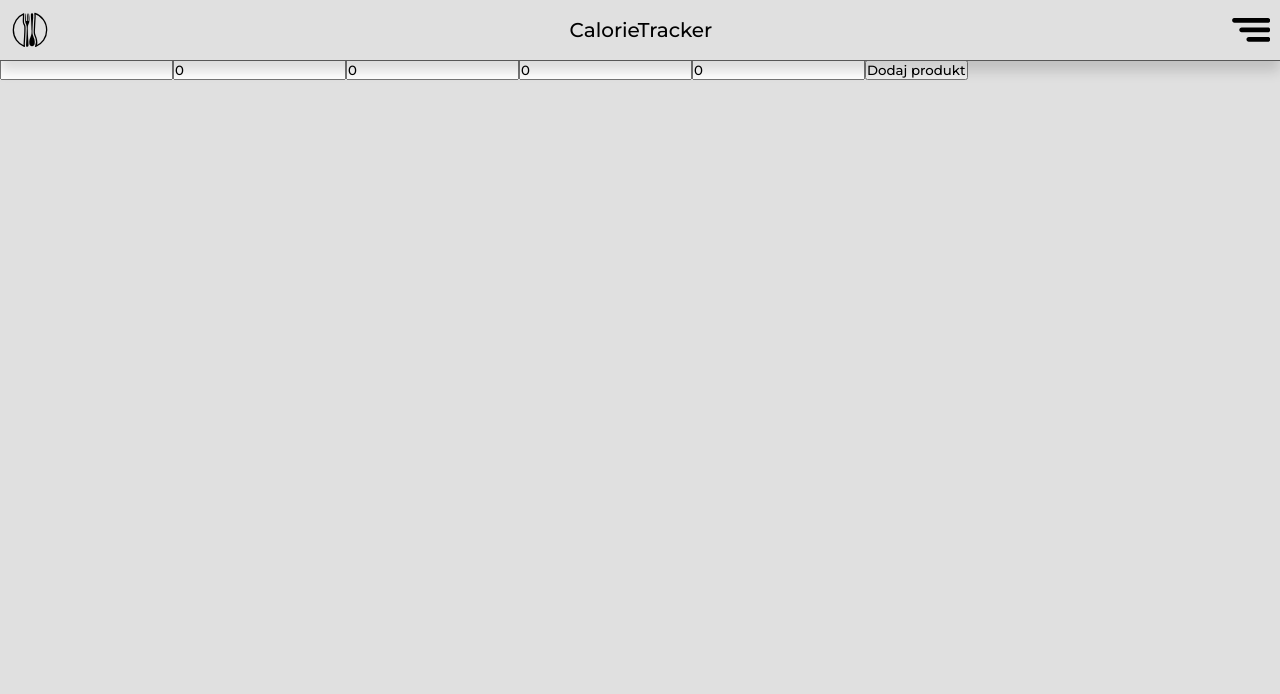
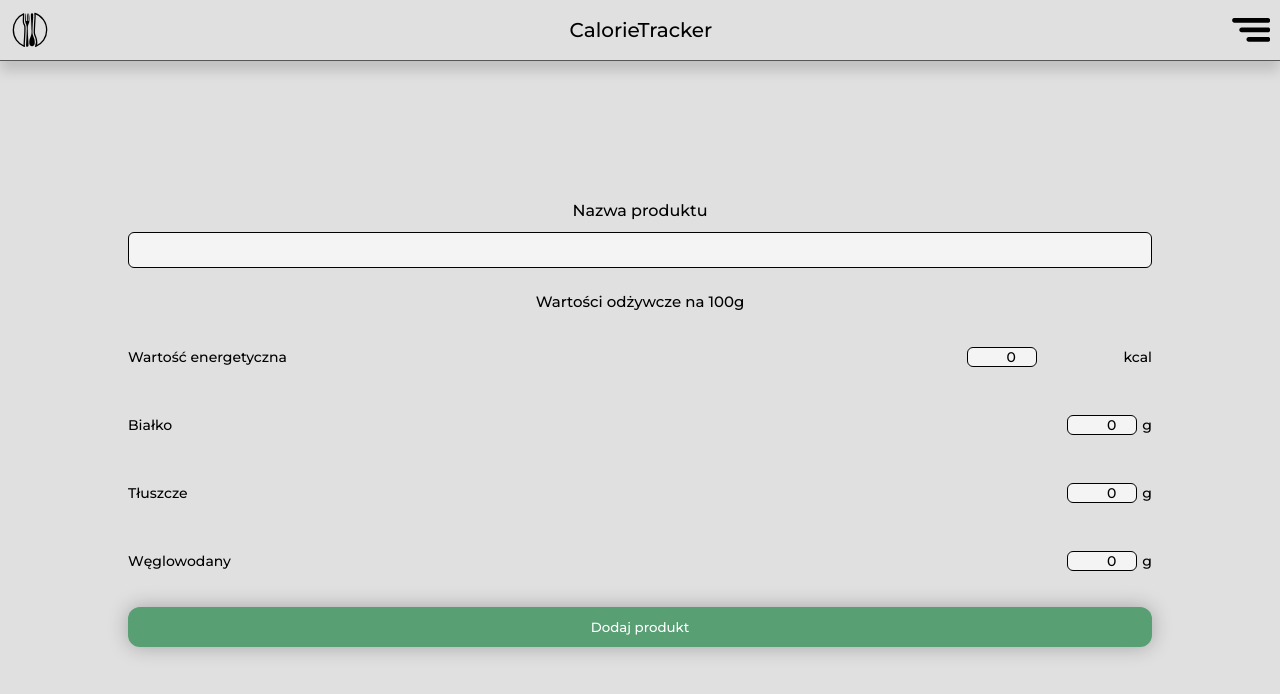
Before and after one commit to KrzysztofLesiak/calorie_tracker, a React (Vite) app: page /products/new in a window 1280 px wide. Shown: the top 694 px of the page. Built offline with nearby package versions, Linux system fonts and the light colour scheme; no server answers; the database is empty.

Commit message:
STYLE/add-styling-to-new-product-page

```diff
--- a/src/components/Login/Login.scss
+++ b/src/components/Login/Login.scss
@@ -26,7 +26,7 @@
     border-radius: 10px;
     border: 1px solid grey;
     outline: none;
-    box-shadow: 0px 5px 10px rgba(0, 0, 0, 0.231);
+    box-shadow: 0px 4px 6px rgba(0, 0, 0, 0.25);
   }
 
   &__button {
--- /dev/null
+++ b/src/components/NewProduct/NewProduct.scss
@@ -0,0 +1,67 @@
+.new-product {
+  margin: auto;
+  width: 80%;
+  &__form {
+    display: flex;
+    flex-direction: column;
+  }
+  &__name-box {
+    text-align: center;
+    font-size: 1.6rem;
+  }
+  &__info {
+    text-align: center;
+    font-size: 1.5rem;
+    margin: 12px 0 12px;
+  }
+  &__name {
+    width: 100%;
+    text-align: center;
+    background-color: #f4f4f4;
+    border: 1px solid black;
+    border-radius: 6px;
+    font-size: 1.8rem;
+    padding: 6px;
+    margin: 12px 0;
+  }
+  &__form {
+    font-size: 1.4rem;
+    text-align: left;
+  }
+  &__info {
+    text-align: center;
+    margin: 12px 0 12px;
+  }
+  &__box {
+    display: flex;
+    justify-content: space-between;
+    align-items: center;
+    margin: 24px 0;
+  }
+  &__value-box {
+    width: 50%;
+    text-align: right;
+  }
+  &__input {
+    width: 70px;
+    font-size: 1.4rem;
+    text-align: right;
+    background-color: #f4f4f4;
+    border: 1px solid black;
+
+    border-radius: 6px;
+    padding: 0 5px;
+    margin: 0 5px 0;
+  }
+
+  &__add-btn {
+    width: 100%;
+    padding: 12px;
+    margin: 12px 0;
+    background-color: #589f74;
+    color: white;
+    border: none;
+    border-radius: 12px;
+    box-shadow: 0 0 20px rgba(0, 0, 0, 0.272);
+  }
+}
--- a/src/components/NewProduct/index.tsx
+++ b/src/components/NewProduct/index.tsx
@@ -1,6 +1,8 @@
 import { FormEvent, useContext } from "react";
 import { UserContext } from "../../context/UserContext";
 import { useProduct } from "../../hooks/useProduct";
+
+import "./NewProduct.scss";
 
 export const NewProduct = () => {
   const { inputValue, handleInput, handleNewProductSubmit } = useProduct();
@@ -15,17 +17,24 @@ export const NewProduct = () => {
   return (
     <div className="new-product">
       <form className="new-product__form" onSubmit={handleSubmit}>
-        <label htmlFor="productName">
+        <label htmlFor="productName" className="new-product__name-box">
+          <p>Nazwa produktu</p>
           <input
+            className="new-product__name"
             id="productName"
             type="text"
             name="productName"
             value={inputValue.productName}
             onChange={handleInput}
+            required
           />
         </label>
-        <label htmlFor="energy-value">
+        <p className="new-product__info">Wartości odżywcze na 100g</p>
+        <label htmlFor="energy-value" className="new-product__box">
+          <span>Wartość energetyczna</span>
+          <div className="new-product__value-box"></div>
           <input
+            className="new-product__input"
             id="energy-value"
             type="number"
             name="energyValue"
@@ -33,9 +42,13 @@ export const NewProduct = () => {
             onChange={handleInput}
             min={0}
           />
+          kcal
         </label>
-        <label htmlFor="proteins">
+        <label htmlFor="proteins" className="new-product__box">
+          <span>Białko</span>
+          <div className="new-product__value-box">
             <input
+              className="new-product__input"
               id="proteins"
               type="number"
               name="proteins"
@@ -43,9 +56,14 @@ export const NewProduct = () => {
               onChange={handleInput}
               min={0}
             />
+            g
+          </div>
         </label>
-        <label htmlFor="fats">
+        <label htmlFor="fats" className="new-product__box">
+          <span>Tłuszcze</span>
+          <div className="new-product__value-box">
             <input
+              className="new-product__input"
               id="fats"
               type="number"
               name="fats"
@@ -53,9 +71,14 @@ export const NewProduct = () => {
               onChange={handleInput}
               min={0}
             />
+            g
+          </div>
         </label>
-        <label htmlFor="carbohydrates">
+        <label htmlFor="carbohydrates" className="new-product__box">
+          <span>Węglowodany</span>
+          <div className="new-product__value-box">
             <input
+              className="new-product__input"
               id="carbohydrates"
               type="number"
               name="carbohydrates"
@@ -63,8 +86,12 @@ export const NewProduct = () => {
               onChange={handleInput}
               min={0}
             />
+            g
+          </div>
         </label>
-        <button type="submit">Dodaj produkt</button>
+        <button className="new-product__add-btn" type="submit">
+          Dodaj produkt
+        </button>
       </form>
     </div>
   );
--- a/src/components/Product/Product.scss
+++ b/src/components/Product/Product.scss
@@ -12,10 +12,16 @@
     bottom: 0;
     background-color: #e0e0e0;
     width: 100%;
-    min-width: 280px;
+    min-width: 250px;
     margin: auto;
     border-radius: 20px 20px 0 0;
     padding: 0 0 40px;
+    transform: translateY(100%);
+    transition: 0.4s;
+
+    &--active {
+      transform: translateY(0);
+    }
   }
   &__name {
     width: 60%;
@@ -34,30 +40,35 @@
     }
   }
   &__form {
-    width: 80%;
-    margin: auto;
-    font-size: 1.8rem;
+    margin: 0 10%;
+    font-size: 1.4rem;
     font-weight: 500;
     text-align: left;
+  }
+  &__info {
+    text-align: center;
+    margin: 12px 0 12px;
   }
   &__box {
     display: flex;
     justify-content: space-between;
+    align-items: center;
     margin: 24px 0;
   }
   &__value-box {
-    width: 50%;
+    width: 60%;
     text-align: right;
   }
 
   &__input {
-    width: 60px;
+    width: 70px;
     font-size: 1.8rem;
     text-align: right;
     background-color: initial;
     border: none;
     border-radius: 6px;
     padding: 0 5px;
+    margin: 0 5px 0 0;
     &:focus {
       outline: 1px solid black;
     }
--- a/src/components/Product/index.tsx
+++ b/src/components/Product/index.tsx
@@ -1,4 +1,4 @@
-import { useContext, useEffect } from "react";
+import { useContext, useEffect, useState } from "react";
 import { useNavigate, useParams } from "react-router-dom";
 import { UserContext } from "../../context/UserContext";
 import { useProduct } from "../../hooks/useProduct";
@@ -6,6 +6,7 @@ import { useProduct } from "../../hooks/useProduct";
 import "./Product.scss";
 
 export const Product = () => {
+  const [isActive, setIsActive] = useState(false);
   const { productId } = useParams();
   const {
     product,
@@ -33,13 +34,28 @@ export const Product = () => {
     // eslint-disable-next-line react-hooks/exhaustive-deps
   }, [productId]);
 
+  useEffect(() => {
+    if (product) setIsActive(true);
+  }, [product]);
+
   return (
     <>
       <div
         className="product__background"
-        onClick={() => navigate("/products")}
+        onClick={() => {
+          setIsActive(false);
+          setTimeout(() => {
+            navigate("/products");
+          }, 400);
+        }}
       ></div>
-      <div className="product__container">
+      <div
+        className={
+          isActive
+            ? "product__container product__container--active"
+            : "product__container"
+        }
+      >
         <form className="product__form" onSubmit={handleEditSubmit}>
           <input
             className="product__name"
@@ -49,8 +65,9 @@ export const Product = () => {
             value={inputValue.productName}
             onChange={handleInput}
           />
+          <p className="product__info">Wartości odżywcze na 100g</p>
           <label htmlFor="energy-value" className="product__box">
-            <span>Wartość energetyczna:</span>
+            <span>Wartość energetyczna</span>
             <div className="product__value-box">
               <input
                 className="product__input"
```
Lines whose indentation alone changed are shown as unchanged.
